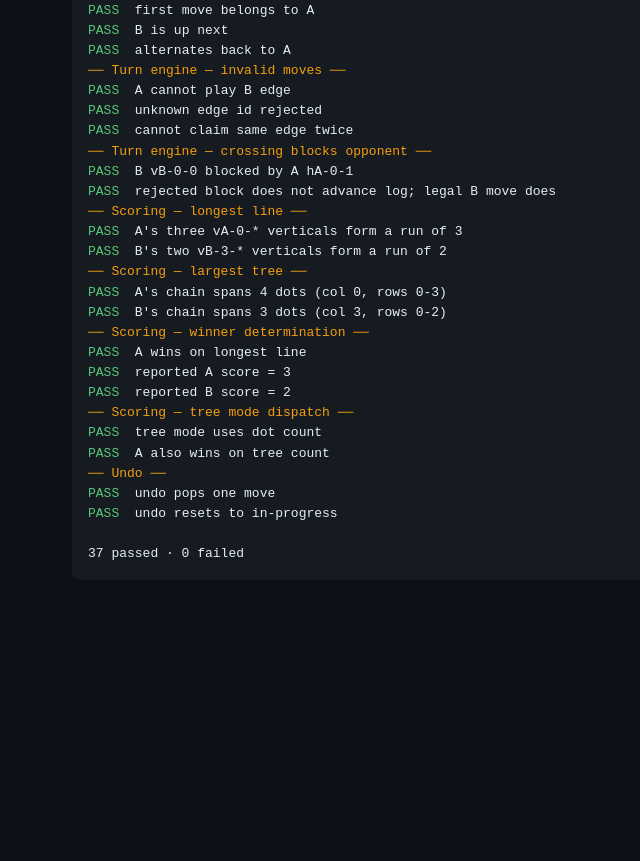
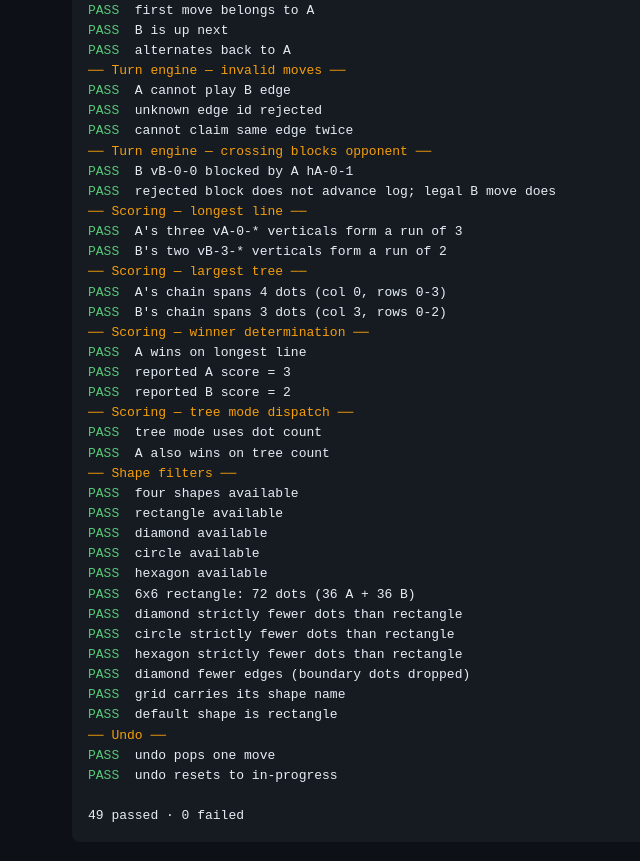
Before and after one commit to dhruvinrsoni/rangoli-royale, a website: page tests.html in a window 1280 px wide. Shown: the part 609-1470 px from the top of the page, without its empty margins (118-758 px from the left). Before the commit the page ends 1221 px from the top, so only its background shows below. Drawn offline with Linux system fonts and the light colour scheme.

Commit message:
test + chore: shape smoke tests, cache v8, version 0.1.3
tests.html: new 'Shape filters' section verifies all four shapes
are exported, that diamond/circle/hexagon all strip dots vs the
rectangle baseline (so the filter is doing something), that
generated grid carries its shape name in grid.shape, and that
omitting the shape param defaults to 'rectangle' for backward
compat with pre-shape saved games.

sw.js: CACHE_NAME -> v8 so existing PWA installs drop the v7
cache and pick up the new geometry on next reload.

version.txt + package.json bumped to v0.1.3.

```diff
--- a/package.json
+++ b/package.json
@@ -1,6 +1,6 @@
 {
   "name": "rangoli-royale",
-  "version": "0.1.2",
+  "version": "0.1.3",
   "private": true,
   "type": "module",
   "description": "A 2-team strategy game on a rangoli dot grid — pass-around PWA",
--- a/sw.js
+++ b/sw.js
@@ -1,4 +1,4 @@
-const CACHE_NAME = 'rangoli-royale-v7';
+const CACHE_NAME = 'rangoli-royale-v8';
 const ASSETS_TO_CACHE = [
   './',
   './index.html',
--- a/tests.html
+++ b/tests.html
@@ -21,7 +21,7 @@
   <pre id="output"></pre>
 
   <script type="module">
-    import { generateGrid, edgesIntersect } from './src/lib/geometry.js';
+    import { generateGrid, edgesIntersect, SHAPES } from './src/lib/geometry.js';
     import { createGame, applyMove, currentTeam, legalMovesFor, undoLastMove, InvalidMoveError, MoveError } from './src/lib/turn-engine.js';
     import { longestLine, largestTree, scoreFor, determineWinner } from './src/lib/scoring.js';
 
@@ -141,6 +141,26 @@
     assertEq(scoreFor(s4tree, 'A'), 4, 'tree mode uses dot count');
     assertEq(determineWinner(s4tree).winner, 'A', 'A also wins on tree count');
 
+    section('Shape filters');
+    assertEq(SHAPES.length, 4, 'four shapes available');
+    assertTrue(SHAPES.includes('rectangle'), 'rectangle available');
+    assertTrue(SHAPES.includes('diamond'), 'diamond available');
+    assertTrue(SHAPES.includes('circle'), 'circle available');
+    assertTrue(SHAPES.includes('hexagon'), 'hexagon available');
+
+    const rect6 = generateGrid({ rows: 6, cols: 6, spacing: 40, shape: 'rectangle' });
+    const diamond6 = generateGrid({ rows: 6, cols: 6, spacing: 40, shape: 'diamond' });
+    const circle6 = generateGrid({ rows: 6, cols: 6, spacing: 40, shape: 'circle' });
+    const hex6 = generateGrid({ rows: 6, cols: 6, spacing: 40, shape: 'hexagon' });
+
+    assertEq(rect6.dots.length, 72, '6x6 rectangle: 72 dots (36 A + 36 B)');
+    assertTrue(diamond6.dots.length < rect6.dots.length, 'diamond strictly fewer dots than rectangle');
+    assertTrue(circle6.dots.length < rect6.dots.length, 'circle strictly fewer dots than rectangle');
+    assertTrue(hex6.dots.length < rect6.dots.length, 'hexagon strictly fewer dots than rectangle');
+    assertTrue(diamond6.legalEdges.length < rect6.legalEdges.length, 'diamond fewer edges (boundary dots dropped)');
+    assertEq(diamond6.shape, 'diamond', 'grid carries its shape name');
+    assertEq(generateGrid({ rows: 4, cols: 4, spacing: 40 }).shape, 'rectangle', 'default shape is rectangle');
+
     section('Undo');
     const before = s4.moveLog.length;
     const undone = undoLastMove(s4);
--- a/version.txt
+++ b/version.txt
@@ -1 +1 @@
-v0.1.2 · 2026-05-29 08:20:06 IST · Final-board view + downloadable result card
+v0.1.3 · 2026-05-29 09:52:44 IST · Board shapes — rectangle / diamond / circle / hexagon
```
